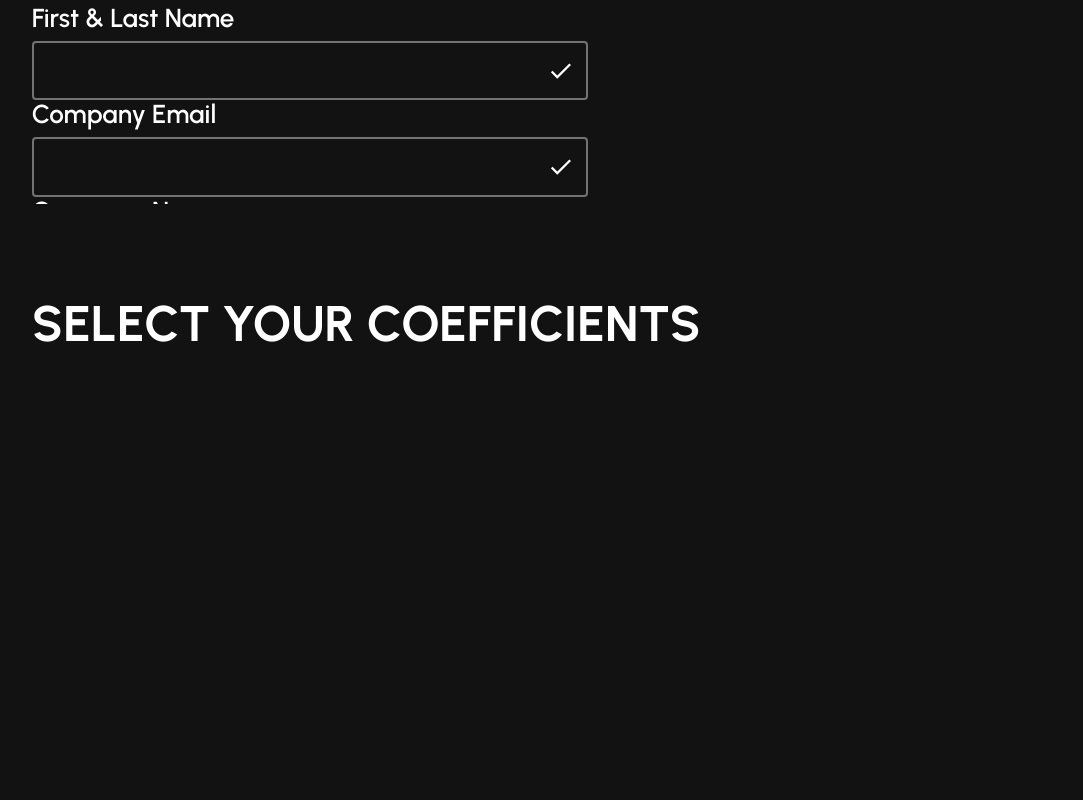
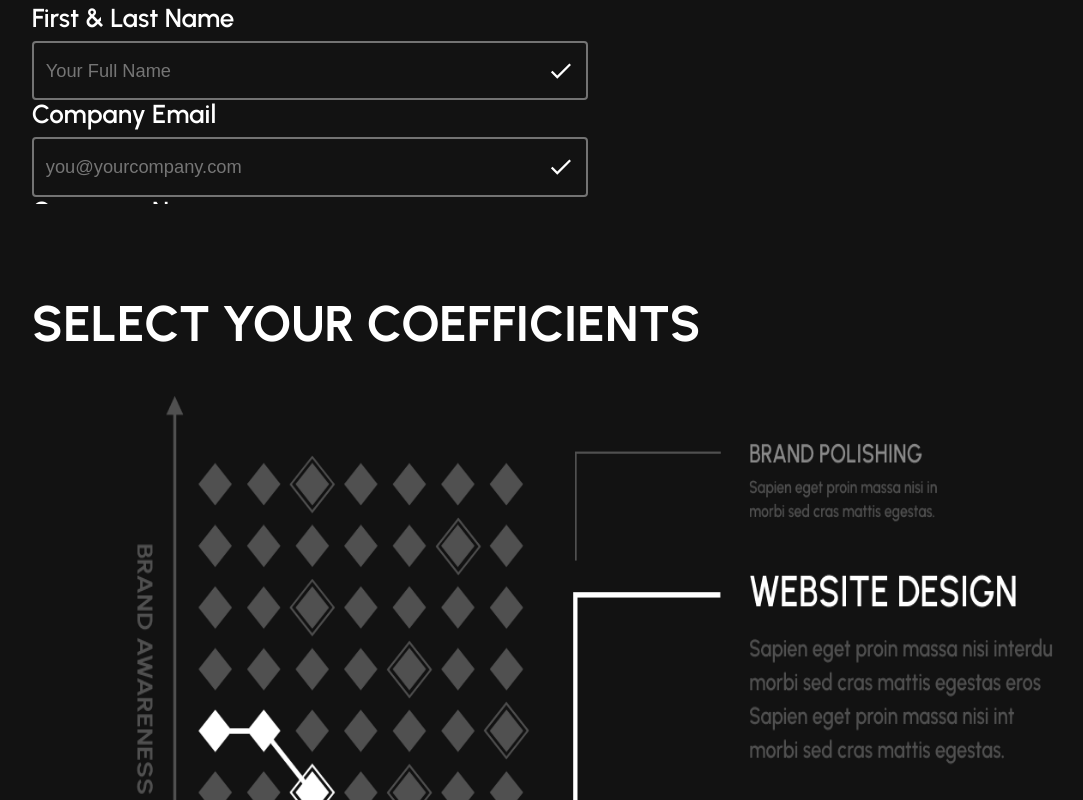
Before and after one commit to ivantrejoc/zoerowebsite, a React (Vite) app: page /contact in a window 1280 px wide. Shown: the part 740-1540 px from the top of the page, without its empty margins (45-1128 px from the left). Built offline with nearby package versions, Linux system fonts and the light colour scheme.

Commit message:
select-your-coefficients-section

```diff
--- a/src/pages/Contact.jsx
+++ b/src/pages/Contact.jsx
@@ -142,6 +142,7 @@ const Contact = () => {
               <TextField
                 id="outlined-basic"
                 variant="outlined"
+                placeholder="Your Full Name"
                 sx={{
                   width: "100%",
                   "& .MuiOutlinedInput-root": {
@@ -180,6 +181,7 @@ const Contact = () => {
               <TextField
                 id="outlined-basic"
                 variant="outlined"
+                placeholder="you@yourcompany.com"
                 sx={{
                   width: "100%",
                   "& .MuiOutlinedInput-root": {
@@ -218,6 +220,7 @@ const Contact = () => {
               <TextField
                 id="outlined-basic"
                 variant="outlined"
+                placeholder="Nice to meet you!"
                 sx={{
                   width: "100%",
                   "& .MuiOutlinedInput-root": {
@@ -256,6 +259,7 @@ const Contact = () => {
               <TextField
                 id="outlined-basic"
                 variant="outlined"
+                placeholder="In One Line"
                 sx={{
                   width: "100%",
                   "& .MuiOutlinedInput-root": {
@@ -295,6 +299,24 @@ const Contact = () => {
               SELECT YOUR COEFFICIENTS
             </Typography>
           </Box>
+          <Box
+          id="data-container"
+          sx={{
+            display: "flex",
+            justifyContent: "start",
+            alignItems: "start",
+            position: "relative",
+            width: "74vw",
+            height: "70vh",
+            margin: "0 auto 0 8vw"
+          }}
+        >
+          <img
+            id="coefficient-image"
+            src={coefficientsImage}
+            alt="coefficients-image"
+          />
+        </Box>
 
         </Box>
       </Box>
```
